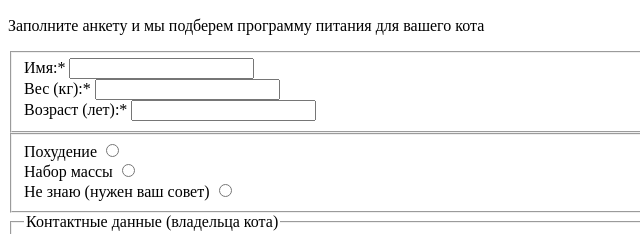
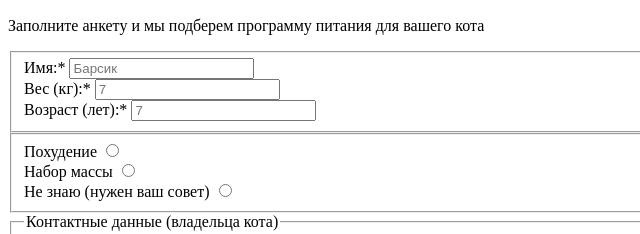
Before and after one commit to AlexS-HA/1373305-cat-energy-19, a website: page source/form.html in a window 1280 px wide. Shown: the part 303-537 px from the top of the page, 0-640 px from the left. Drawn offline with Linux system fonts and the light colour scheme.

Commit message:
added placeholder

```diff
--- a/source/form.html
+++ b/source/form.html
@@ -35,15 +35,15 @@
         <fieldset class="program-selection__info">
           <div class="program-selection__wrapper">
             <label class="program-selection__label">Имя:*</label>
-            <input class="program-selection__input" type="text" required>
+            <input class="program-selection__input" type="text" placeholder="Барсик" required>
           </div>
           <div class="program-selection__wrapper">
             <label class="program-selection__label">Вес (кг):*</label>
-            <input class="program-selection__input" type="text" required>
+            <input class="program-selection__input" type="number" placeholder="7"required>
           </div>
           <div class="program-selection__wrapper">
             <label class="program-selection__label">Возраст (лет):*</label>
-            <input class="program-selection__input" type="text" required>
+            <input class="program-selection__input" type="number" placeholder="7"required>
           </div>
         </fieldset>
         <fieldset class="program-selection__choose-radio">
```
